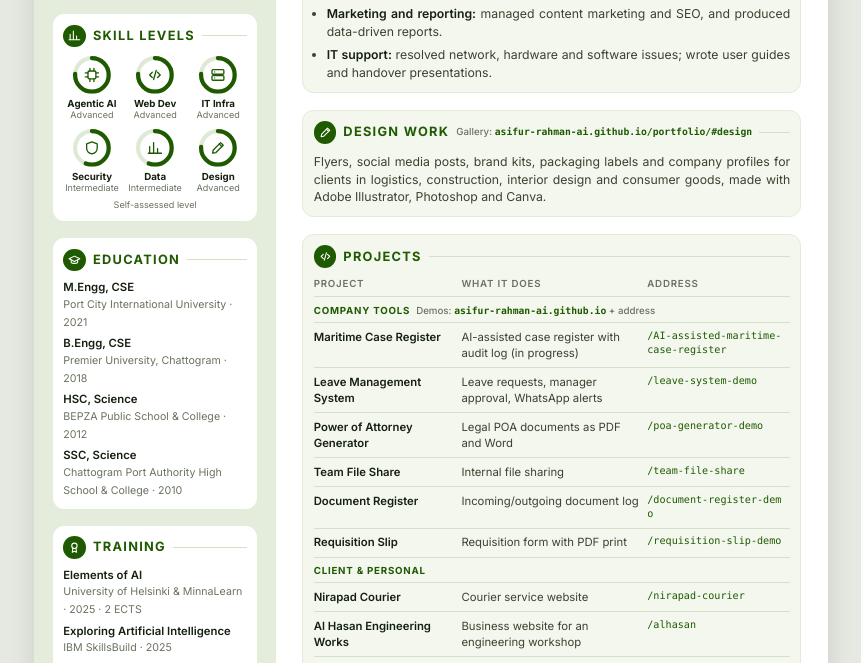
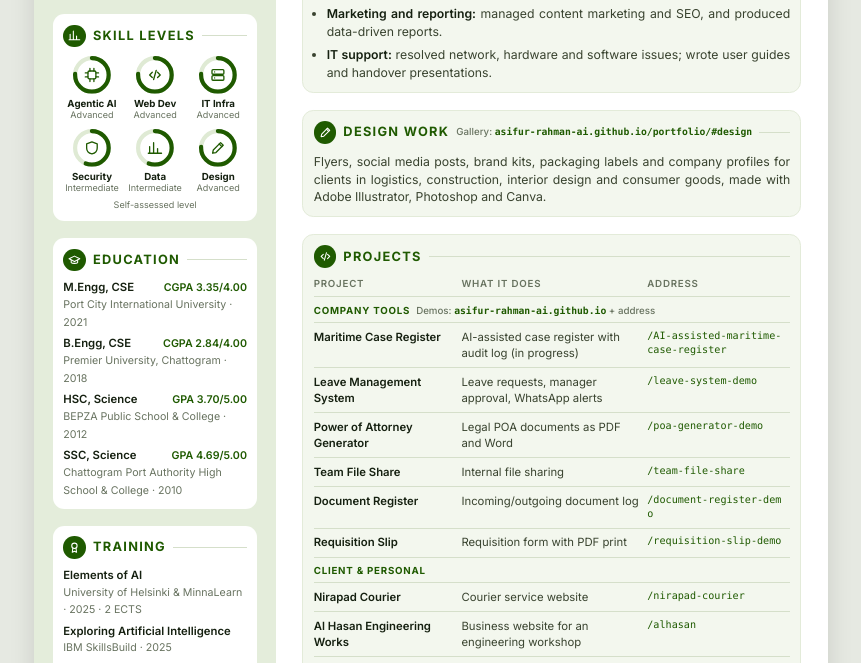
Before and after one commit to asifur-rahman-ai/CV, a plain HTML site: page index.html in a window 1280 px wide. Shown: the part 1469-2132 px from the top of the page, without its empty margins (209-1070 px from the left). Drawn offline with Linux system fonts and the light colour scheme.

Commit message:
Update index.html

```diff
--- a/index.html
+++ b/index.html
@@ -68,12 +68,18 @@ h1{font-size:25pt;font-weight:800;color:var(--ink);letter-spacing:-.02em;line-he
 .clist li{display:flex;gap:6px;align-items:flex-start;margin-bottom:var(--sgap);font-size:8pt;color:var(--ink);word-break:break-word}
 .clist li:last-child{margin-bottom:0}
 .clist svg{width:3.5mm;height:3.5mm;color:var(--accent);flex-shrink:0;margin-top:1px}
+/* Portfolio লিংক: হালকা হাইলাইট — লেখার মাপ একই (8pt), শুধু পটভূমি, বাঁ দাগ, রং ও ওজন।
+   ঋণাত্মক মার্জিন দেওয়ায় আইকন ও লেখা অন্য লাইনগুলোর সাথে এক সোজায় থাকে */
+.clist li.pf{background:var(--tint2);border-left:2.5px solid var(--accent);border-radius:2mm;padding:1.1mm 1.6mm 1.1mm calc(1.6mm - 2.5px);margin-left:-1.6mm;margin-right:-1.6mm;color:var(--accent);font-weight:700}
 .sk,.item{margin-bottom:var(--sgap)}
 .sk:last-child,.item:last-child{margin-bottom:0}
 .sk b{display:block;font-size:8.5pt;color:var(--ink);font-weight:700}
 .sk span{display:block;font-size:8pt;color:var(--body)}
 .item b{display:block;font-size:8.5pt;color:var(--ink);font-weight:600;line-height:1.3}
 .item span{font-size:8pt;color:var(--dim)}
+/* Education: ডিগ্রির নামের লাইনের ডানদিকে রেজাল্ট (নতুন লাইন লাগে না; 8pt, বাকি ছোট লেখার সমান) */
+.item.edu b{display:flex;justify-content:space-between;align-items:baseline;gap:4px}
+.item.edu b em{font-style:normal;font-size:8pt;font-weight:600;color:var(--accent);white-space:nowrap}
 .qr{text-align:center}
 .qr img{width:22mm;height:22mm;display:block;margin:0 auto 2mm}
 .qr b{display:block;font-size:8.5pt;color:var(--ink)}
@@ -190,7 +196,8 @@ tr.grp td span b{font-family:Consolas,'Courier New',monospace;font-weight:600;co
         <li><svg><use href="#i-mail"/></svg><a href="mailto:asifctg94@gmail.com">asifctg94@gmail.com</a></li>
         <li><svg><use href="#i-link"/></svg><a href="https://www.linkedin.com/in/md-asifur-rahman-a955a9197/">linkedin.com/in/md-asifur-rahman-a955a9197</a></li>
         <li><svg><use href="#i-code"/></svg><a href="https://github.com/asifur-rahman-ai">github.com/asifur-rahman-ai</a></li>
-        <li><svg><use href="#i-globe"/></svg><a href="https://asifur-rahman-ai.github.io/portfolio/">asifur-rahman-ai.github.io/portfolio</a></li>
+        <!-- Portfolio: হালকা হাইলাইট (class "pf") -->
+        <li class="pf"><svg><use href="#i-globe"/></svg><a href="https://asifur-rahman-ai.github.io/portfolio/">asifur-rahman-ai.github.io/portfolio</a></li>
       </ul>
     </section>
 
@@ -243,7 +250,7 @@ tr.grp td span b{font-family:Consolas,'Courier New',monospace;font-weight:600;co
       <h2><span class="ico"><svg><use href="#i-case"/></svg></span>Work Experience</h2>
       <!-- pill = কোম্পানিতে মোট সময়; নিচের ছোট লাইনে পদোন্নতি -->
       <div class="job">
-        <div><div class="t">Assistant Manager, IT &amp; Digital</div><div class="c">Assurance Maritime Bangladesh Limited · Chattogram</div><div class="p">Promoted Nov 2026 · Digital Executive, Jan 2023 – Oct 2026</div></div>
+        <div><div class="t">IT Systems &amp; Automation Specialist</div><div class="c">Assurance Maritime Bangladesh Limited · Chattogram</div><div class="p">Promoted Nov 2026 · Digital Executive, Jan 2023 – Oct 2026</div></div>
         <div class="d">Jan 2023 – Present</div>
       </div>
       <ul class="b">
@@ -286,12 +293,13 @@ tr.grp td span b{font-family:Consolas,'Courier New',monospace;font-weight:600;co
       <div class="rnote">Self-assessed level</div>
     </section>
 
+    <!-- Education: ডিগ্রির নামের ডানদিকে রেজাল্ট (<em>…</em>) -->
     <section>
       <h2><span class="ico"><svg><use href="#i-cap"/></svg></span>Education</h2>
-      <div class="item"><b>M.Engg, CSE</b><span>Port City International University · 2021</span></div>
-      <div class="item"><b>B.Engg, CSE</b><span>Premier University, Chattogram · 2018</span></div>
-      <div class="item"><b>HSC, Science</b><span>BEPZA Public School &amp; College · 2012</span></div>
-      <div class="item"><b>SSC, Science</b><span>Chattogram Port Authority High School &amp; College · 2010</span></div>
+      <div class="item edu"><b>M.Engg, CSE <em>CGPA 3.35/4.00</em></b><span>Port City International University · 2021</span></div>
+      <div class="item edu"><b>B.Engg, CSE <em>CGPA 2.84/4.00</em></b><span>Premier University, Chattogram · 2018</span></div>
+      <div class="item edu"><b>HSC, Science <em>GPA 3.70/5.00</em></b><span>BEPZA Public School &amp; College · 2012</span></div>
+      <div class="item edu"><b>SSC, Science <em>GPA 4.69/5.00</em></b><span>Chattogram Port Authority High School &amp; College · 2010</span></div>
     </section>
 
     <section>
```
